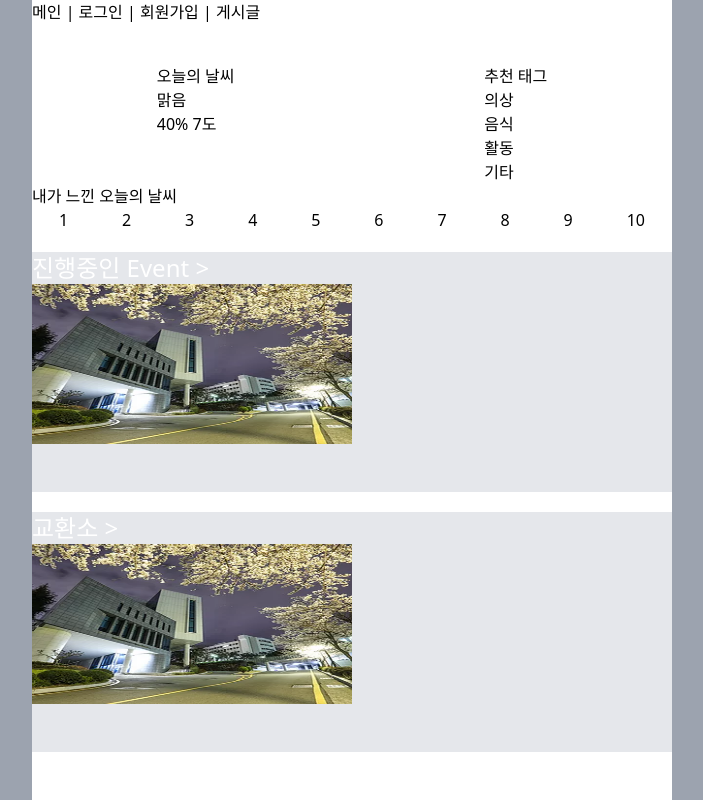
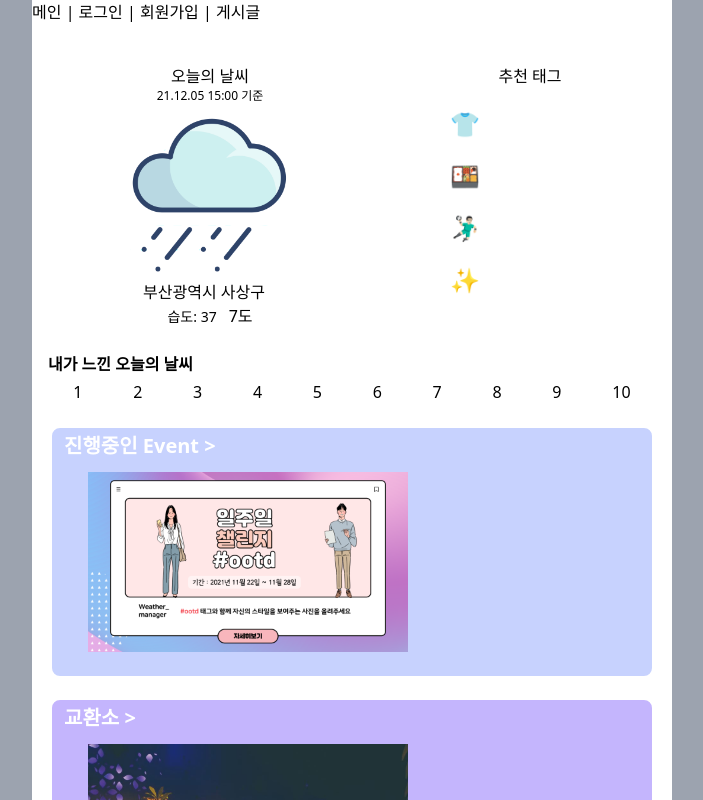
Before and after one commit to aglide100/Weather-based-SNS, a Next.js app in the folder ui/: page / in a window 1280 px wide. Shown: the whole page, without its empty margins (288-991 px from the left). Built offline with nearby package versions, Linux system fonts and the light colour scheme.

Commit message:
main>index로 옮김

```diff
--- a/ui/pages/index.tsx
+++ b/ui/pages/index.tsx
@@ -8,21 +8,41 @@ type todayWeatherProps = {
 };
 
 const dumpWeatherData: todayWeatherProps = {
-  kind: "맑음",
+  kind : "비",
   temp: "7도",
-  humidity: "40%",
+  humidity: "37",
 };
+
+const WeatherPhoto = [
+  {
+    kind : "맑음",
+    image:"/sunny.png"
+  },
+  {
+    kind : "비",
+    image : "/rainy.png"
+  },
+  {
+    kind : "흐림",
+    image : "/cloudy.png"
+  },
+  {
+    kind : "눈",
+    image : "/snow.png"
+  },
+]
 
 const TodayWeather: React.FC<todayWeatherProps> = (
   props: todayWeatherProps
 ) => {
   return (
     <div className="flex flex-col">
-      <div>{props.kind}</div>
-      <div className="flex flex-row">
-        {" "}
-        {props.humidity} {props.temp}
-      </div>
+      <img src="/rainy.png" className="w-40 h-30 mt-3 mx-9 my-2"></img>
+      <div className="text-base mr-3 ">부산광역시 사상구</div>
+        <div>
+              <span className="text-sm mr-3">습도: {props.humidity}</span>
+              <span className="text-base">{props.temp}</span>
+        </div>
     </div>
   );
 };
@@ -30,10 +50,10 @@ const TodayWeather: React.FC<todayWeatherProps> = (
 const TagList: React.FC<{}> = () => {
   return (
     <div>
-      <div>의상</div>
-      <div>음식</div>
-      <div>활동</div>
-      <div>기타</div>
+        <div className="text-2xl mt-5">👕</div>
+        <div className="text-2xl mt-5">🍱</div>
+        <div className="text-2xl mt-5">🤾🏻‍♂</div>
+        <div className="text-2xl mt-5">✨</div>
     </div>
   );
 };
@@ -75,24 +95,28 @@ const IndexPage: React.FC<{}> = ({}) => {
   return (
     <div className="flex flex-col w-full mt-10">
       <div className="flex flex-row justify-around">
-        <div>
+      <div className="text-center">
           오늘의 날씨
           {/* <TodayWeather {...dumpWeatherData}></TodayWeather> */}
+          <div className="text-xs"> 21.12.05 15:00 기준</div>
+          <div className="text-center" >
           <TodayWeather
             kind={dumpWeatherData.kind}
             humidity={dumpWeatherData.humidity}
             temp={dumpWeatherData.temp}
           ></TodayWeather>
+          </div>
         </div>
-        <div>
-          추천 태그
-          <TagList></TagList>
+        <div className="box-content h-100 w-40 ">
+        <div className="text-center ">추천 태그</div>
+        <TagList></TagList>
         </div>
       </div>
 
-      <div>
+      <div className="mt-6 mx-4">
+      <div className="font-semibold">
         내가 느낀 오늘의 날씨
-        <div className="flex flex-row justify-around">
+        <div className="flex flex-row justify-around font-light mt-1">
           {eventArray.map((data, index) => {
             return (
               <TodayWeatherEvent
@@ -103,28 +127,34 @@ const IndexPage: React.FC<{}> = ({}) => {
             );
           })}
         </div>
+        </div>
       </div>
 
       <div
-        className="w-90 h-60 bg-gray-200 mt-5 "
+        className="w-90 h-70 bg-indigo-200 mt-5 mx-4 rounded-xl
+        overflow-hidden border-4 border-white"
         onClick={(event) => {
           event.preventDefault();
           router.push("/eventList");
         }}
       >
-        <div className="text-white text-2xl"> 진행중인 Event {">"}</div>
-        <img src="/1.webp" className="w-80 h-40"></img>
+        <div className="mt-1">
+          <div className="text-white text-xl font-semibold mx-3"> 진행중인 Event {">"}</div>
+          <img src="/프로모션가로.png" className="w-80 h-50 mt-3 mx-9 my-6"></img>
+        </div>
       </div>
 
       <div
-        className="w-90 h-60 bg-gray-200 mt-5 "
+        className="w-90 h-70 bg-purple-300 mt-4 mx-4 rounded-xl
+        overflow-hidden border-4 border-white"
         onClick={(event) => {
           event.preventDefault();
           router.push("/eventList");
         }}
       >
-        <div className="text-white text-2xl">교환소 {">"}</div>
-        <img src="/1.webp" className="w-80 h-40"></img>
+      <div className="mt-1"></div>
+        <div className="text-white text-xl font-semibold mx-3">교환소 {">"}</div>
+        <img src="/교환권_갤러리아포레스트.jpg" className="w-80 h-50 mt-3 mx-9 my-6"></img>
       </div>
     </div>
   );
--- a/ui/pages/main.tsx
+++ /dev/null
@@ -1,149 +0,0 @@
-import React from "react";
-import { useRouter } from "next/router";
-
-type todayWeatherProps = {
-  kind: string; // 흐림, 비, 맑음
-  temp: string; // 8도
-  humidity: string; // 60%
-};
-
-const dumpWeatherData: todayWeatherProps = {
-  kind: "비",
-  temp: "7도",
-  humidity: "39%",
-};
-
-const TodayWeather: React.FC<todayWeatherProps> = (
-  props: todayWeatherProps
-) => {
-  return (
-    <div className="flex flex-col">
-      <div>{props.kind}</div>
-      <div className="flex flex-row">
-        {" "}
-        <div>습도</div>{props.humidity} {props.temp}
-      </div>
-    </div>
-  );
-};
-
-const TagList: React.FC<{}> = () => {
-  return (
-    <div>
-        <div className="text-2xl">👕</div>
-        <div className="text-2xl">🍱</div>
-        <div className="text-2xl">🤾🏻‍♂</div>
-        <div className="text-2xl">✨</div>
-    </div>
-  );
-};
-
-
-const ClothesList: React.FC<{}> = () => {
-  return (
-    <div>
-        <div className="text-2xl">아우터</div>
-        <div className="text-2xl">상의</div>
-        <div className="text-2xl">하의</div>
-    </div>
-  );
-};
-
-type TodayWeatherEventProps = {
-  id: string;
-  onClickHandler(id: string): void;
-};
-
-const TodayWeatherEvent: React.FC<TodayWeatherEventProps> = (
-  props: TodayWeatherEventProps
-) => {
-  return (
-    <div
-      onClick={(e) => {
-        e.preventDefault();
-        props.onClickHandler(props.id);
-      }}
-    >
-      {props.id}
-    </div>
-  );
-};
-
-const MainPage: React.FC<{}> = () => {
-  const router = useRouter();
-  const eventArray = new Array();
-
-  function onClickHandler(id: string) {
-    alert(id);
-  }
-  for (var i = 1; i < 11; i++) {
-    let data: TodayWeatherEventProps = {
-      id: i.toString(),
-      onClickHandler: onClickHandler,
-    };
-    eventArray.push(data);
-  }
-
-  return (
-    <div className="flex flex-col w-full mt-10 bg-yellow-300">
-      <div className="flex flex-row justify-around">
-        <div>
-          오늘의 날씨
-          {/* <TodayWeather {...dumpWeatherData}></TodayWeather> */}
-          <div> 21.11.16 15:00 기준</div>
-          <img src="/비.png" className="w-30 h-20"></img>
-          <TodayWeather
-            kind={dumpWeatherData.kind}
-            humidity={dumpWeatherData.humidity}
-            temp={dumpWeatherData.temp}
-          ></TodayWeather>
-
-
-
-        </div>
-        <div>
-          추천 태그
-          <TagList><ClothesList></ClothesList></TagList>
-        </div>
-      </div>
-
-      <div>
-        내가 느낀 오늘의 날씨
-        <div className="flex flex-row justify-around">
-          {eventArray.map((data) => {
-            return (
-              <TodayWeatherEvent
-                id={data.id}
-                onClickHandler={data.onClickHandler}
-              ></TodayWeatherEvent>
-            );
-          })}
-        </div>
-      </div>
-
-      <div
-        className="w-90 h-70 mt-5 "
-        onClick={(event) => {
-          event.preventDefault();
-          router.push("/eventList");
-        }}
-      >
-        <div className="text-white text-2xl mx-5"> 진행중인 Event {">"}</div>
-        <img src="/프로모션가로.png" className="w-60 h-30 mx-6 my-3"></img>
-      </div>
-
-      <div
-        className="w-90 h-60 mt-5 "
-        onClick={(event) => {
-          event.preventDefault();
-          router.push("/eventList");
-        }}
-      >
-        <div className="text-white text-2xl mx-5">교환소 {">"}</div>
-        <img src="/1.webp" className="w-80 h-40 mx-6 my-3"></img>
-      </div>
-    </div>
-  );
-};
-
-export default MainPage;
```
